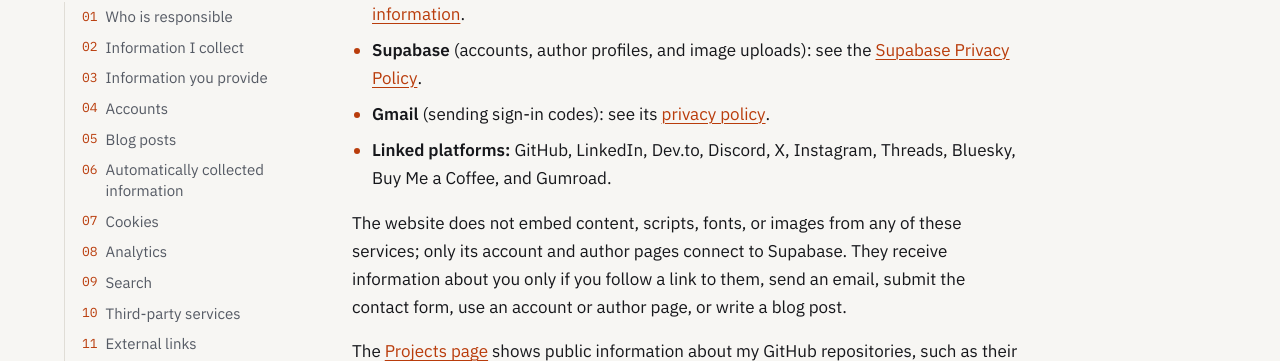
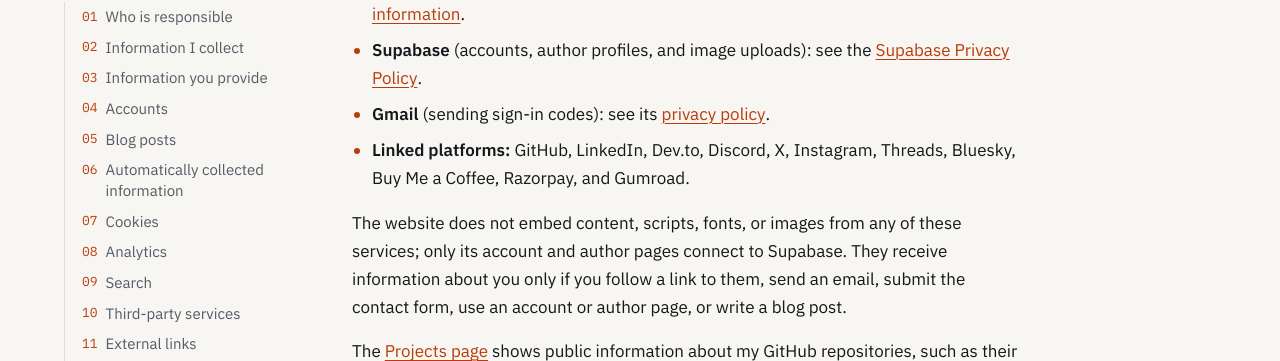
Before and after one commit to sanskarIN/sanskarIN.github.io, a Jekyll site: the page built from privacy.md, in a window 1280 px wide and 900 px high, scrolled down 4488 px. Shown: the part 121-482 px from the top of the window. Built offline with Jekyll 4.4.1, drawn with Linux system fonts in a browser that asks for light colours.

Commit message:
Add Razorpay to the Privacy Policy's linked platforms

```diff
--- a/privacy.md
+++ b/privacy.md
@@ -94,7 +94,7 @@
 {% if form_key != "" %}- **{{ contact_form.service }}** (contact form delivery): see the {{ contact_form.service }} {% include link.html url=contact_form.service_privacy_url label="privacy and data-handling information" %}.
 {% endif %}{% if accounts_on %}- **Supabase** (accounts, author profiles, and image uploads): see the {% include link.html url="https://supabase.com/privacy" label="Supabase Privacy Policy" %}.
 {% if email_service != "" %}- **{{ email_service }}** (sending sign-in codes){% if email_service_privacy_url != "" %}: see its {% include link.html url=email_service_privacy_url label="privacy policy" %}{% endif %}.
-{% endif %}{% endif %}- **Linked platforms:** GitHub, LinkedIn, Dev.to, Discord, X, Instagram, Threads, Bluesky, Buy Me a Coffee, and Gumroad.
+{% endif %}{% endif %}- **Linked platforms:** GitHub, LinkedIn, Dev.to, Discord, X, Instagram, Threads, Bluesky, Buy Me a Coffee, Razorpay, and Gumroad.
 
 The website does not embed content, scripts, fonts, or images from any of these services{% if accounts_on %}; only its account and author pages connect to Supabase{% endif %}. They receive information about you only if you follow a link to them, send an email{% if form_key != "" %}, submit the contact form{% endif %}{% if accounts_on %}, use an account or author page{% endif %}, or write a blog post.
 
```
